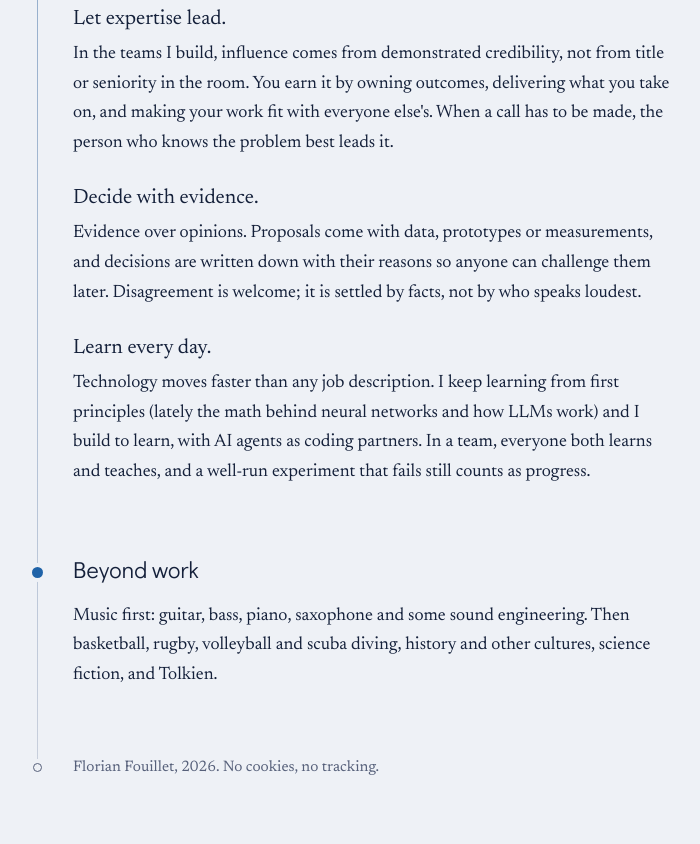
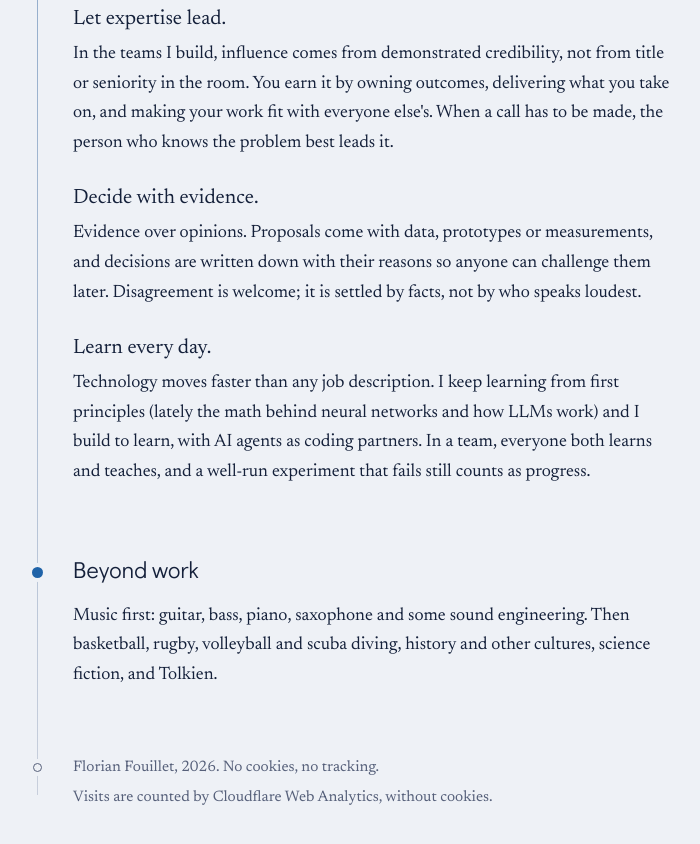
Before and after one commit to FlorianFouillet/fouillet-site, a plain HTML site: page index.html in a window 1280 px wide. Shown: the part 8197-9041 px from the top of the page, without its empty margins (409-1109 px from the left). Drawn offline with Linux system fonts and the light colour scheme.

Commit message:
Visits counted by Cloudflare Web Analytics: its beacon, a CSP that allows only it, a footer line (Flo, 2026-11-10)
The beacon as Cloudflare gives it, a module script before </body>; its token is public, it is in the page.
_headers lets it load from static.cloudflareinsights.com and report to cloudflareinsights.com, and nothing
else. The footer gains "Visits are counted by Cloudflare Web Analytics, without cookies." under Flo's line,
which stays as it is (Flo, 2026-11-10); the README says how the page counts visits.

Checked in Chrome at 1280, 412 and 360 px with _headers applied: no CSP violation and no console message;
the beacon loads and sends its report (blocked by the check, so nothing reached Cloudflare); against the
last commit, only the footer and its two wrappers change, each taller by the new line.

Co-Authored-By: Claude Opus 5.5 <noreply@anthropic.com>

```diff
--- a/index.html
+++ b/index.html
@@ -234,9 +234,11 @@
 <footer class="foot">
   <span class="node node-end" aria-hidden="true"></span>
   <p>Florian Fouillet, 2026. No cookies, no tracking.</p>
+  <p>Visits are counted by Cloudflare Web Analytics, without cookies.</p>
 </footer>
 
 </div>
 </div>
+<script type="module" src="https://static.cloudflareinsights.com/beacon.min.js" data-cf-beacon='{"token": "4ac5de55cd004744860b5122ab88b4a5"}'></script>
 </body>
 </html>
--- a/style.css
+++ b/style.css
@@ -312,6 +312,7 @@ cite { font-style: italic; font-size: 1.12rem; }
 
 .foot { position: relative; color: var(--muted); font-size: 0.95rem; }
 .foot p { margin: 0; }
+.foot p + p { margin-top: 0.3rem; }
 
 /* Medium screens: the menu becomes a bar along the top */
 
```
Also changed, not shown: 2 other files.
